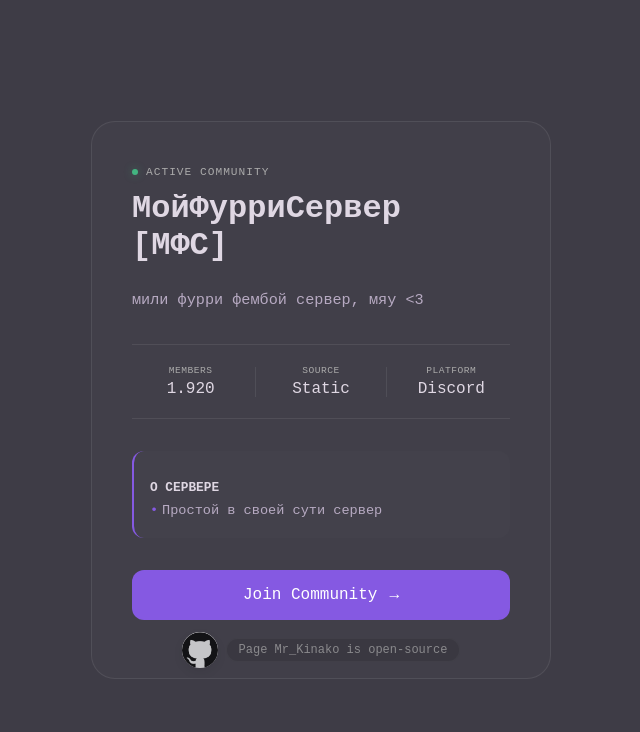
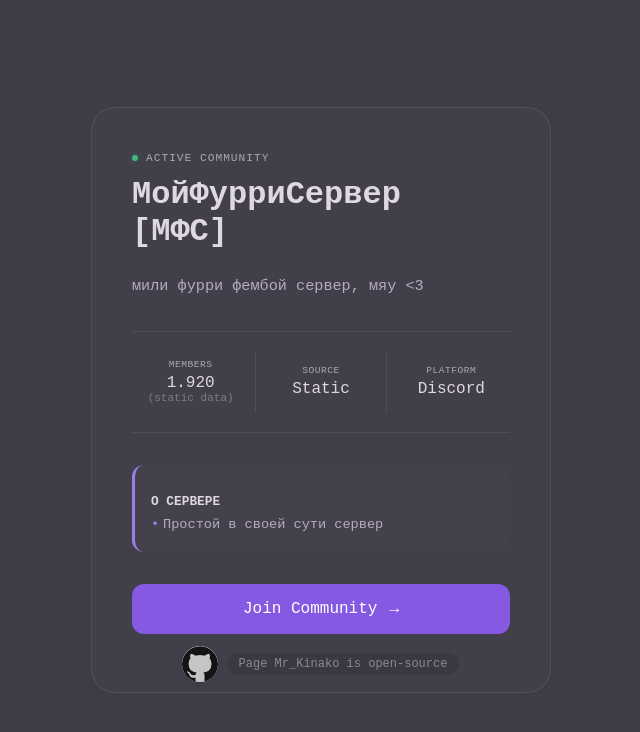
Before and after one commit to Mr-Kinako/Mr_Kinako-Page_Card, a React (Vite) app: page /discord-invite/mfs in a window 1280 px wide. Shown: the top 732 px of the page, without its empty margins (319-959 px from the left). Built offline with nearby package versions, Linux system fonts and the light colour scheme; no server answers.

Commit message:
small edit
Было добавлено уточнение под один пункт на роуте `/discord-invite/` и оформлено.

```diff
--- a/src/pages/DiscordInvite/DiscordInvite.module.scss
+++ b/src/pages/DiscordInvite/DiscordInvite.module.scss
@@ -111,15 +111,24 @@
   }
 
   .statValue {
+    display: flex;
+    flex-direction: column;
+    text-align: center;
     font-size: 1rem;
     font-weight: 500;
     color: $color-text-main;
+  }
+
+  .totalMembers__actuallyStatus {
+    color: $color-text-very-muted;
+    font-size: 0.69rem;
+    margin: 0; padding: 0;
   }
 }
 
 .divider {
   width: 1px;
-  height: 30px;
+  height: 60px;
   background: $color-border;
 }
 
@@ -128,7 +137,7 @@
   padding: 16px;
   background: rgba(255, 255, 255, 0.01);
   border-radius: 12px;
-  border-left: 2px solid $color-accent;
+  border-left: 3px solid color.adjust($color-accent, $lightness: 8%);
 
   h3 {
     font-size: 0.8rem;
@@ -153,7 +162,7 @@
         content: '•';
         position: absolute;
         left: 0;
-        color: $color-accent;
+        color: color.adjust($color-accent, $lightness: 8%);
       }
     }
   }
--- a/src/pages/DiscordInvite/DiscordInvite.tsx
+++ b/src/pages/DiscordInvite/DiscordInvite.tsx
@@ -69,7 +69,9 @@
           <div className={styles.stats}>
             <div className={styles.statItem}>
               <span className={styles.statLabel}>Members</span>
-              <span className={styles.statValue}>{MANUAL_DATA.totalMembers}</span>
+              <span className={styles.statValue}>{MANUAL_DATA.totalMembers}
+                <p className={styles.totalMembers__actuallyStatus}>(static data)</p>
+              </span>
             </div>
 
             <div className={styles.divider} />
```
